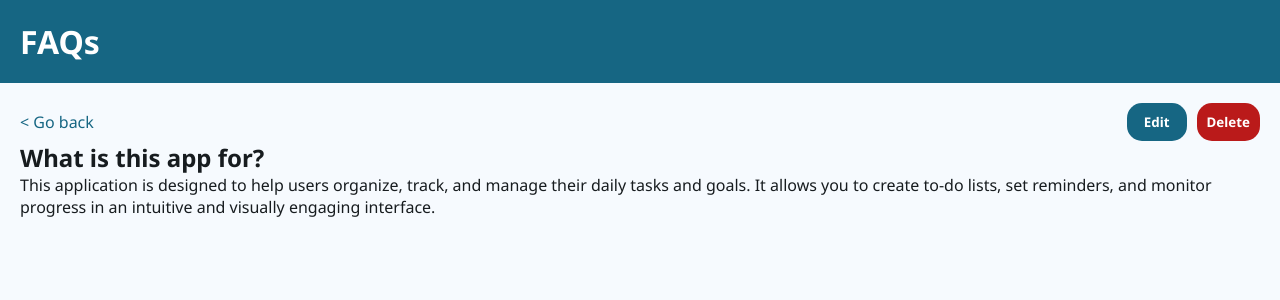
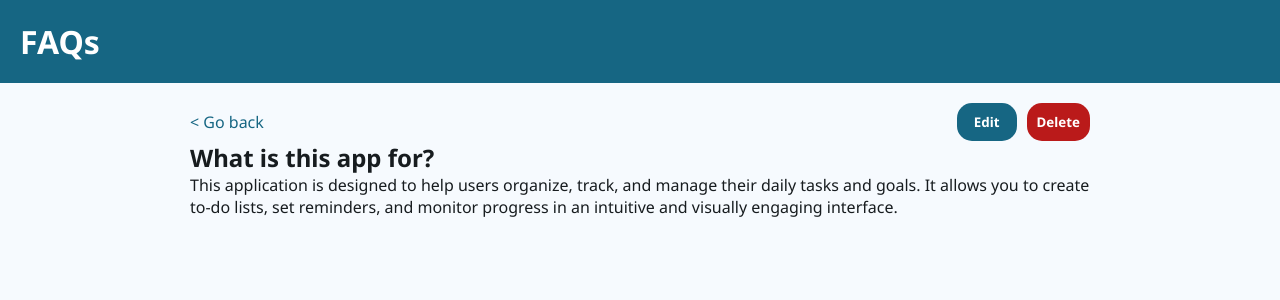
Before and after one commit to sheacronin/faqs, an Angular app: page /faqs/1 in a window 1280 px wide. Shown: the top 300 px of the page. Built offline with nearby package versions, Linux system fonts and the light colour scheme; data requests are answered from the project's data file.

Commit message:
adjust styles for wider screens

```diff
--- a/src/app/app.ts
+++ b/src/app/app.ts
@@ -10,7 +10,3 @@ import { RouterOutlet, RouterLink } from '@angular/router';
 export class App {
   protected readonly title = signal('faqs');
 }
-
-const obj = {
-  name: 'hello',
-};
--- a/src/app/faq-details/faq-details.css
+++ b/src/app/faq-details/faq-details.css
@@ -1,3 +1,8 @@
+.faq-details {
+  max-width: 900px;
+  margin: 0 auto;
+}
+
 .details-menu {
   display: flex;
   align-items: center;
--- a/src/app/faq-details/faq-details.html
+++ b/src/app/faq-details/faq-details.html
@@ -1,3 +1,4 @@
+<section class="faq-details">
   <div class="details-menu">
     <a routerLink="/">< Go back</a>
     <div class="details-btns">
@@ -5,7 +6,6 @@
       <button class="delete-faq-btn delete-btn" (click)="handleDelete()">Delete</button>
     </div>
   </div>
-<section>
   @if (isEditing()) {
     <app-faq-form [faq]="faq()" (submitted)="handleEdit($event)" />
   } @else {
--- a/src/app/faqs-list/faqs-list.css
+++ b/src/app/faqs-list/faqs-list.css
@@ -1,7 +1,10 @@
 .faqs-list {
   display: flex;
   flex-direction: column;
+  align-items: center;
   gap: 10px;
+  max-width: 900px;
+  margin: 0 auto;
 }
 
 .add-faq-btn {
```
Lines whose indentation alone changed are shown as unchanged.
